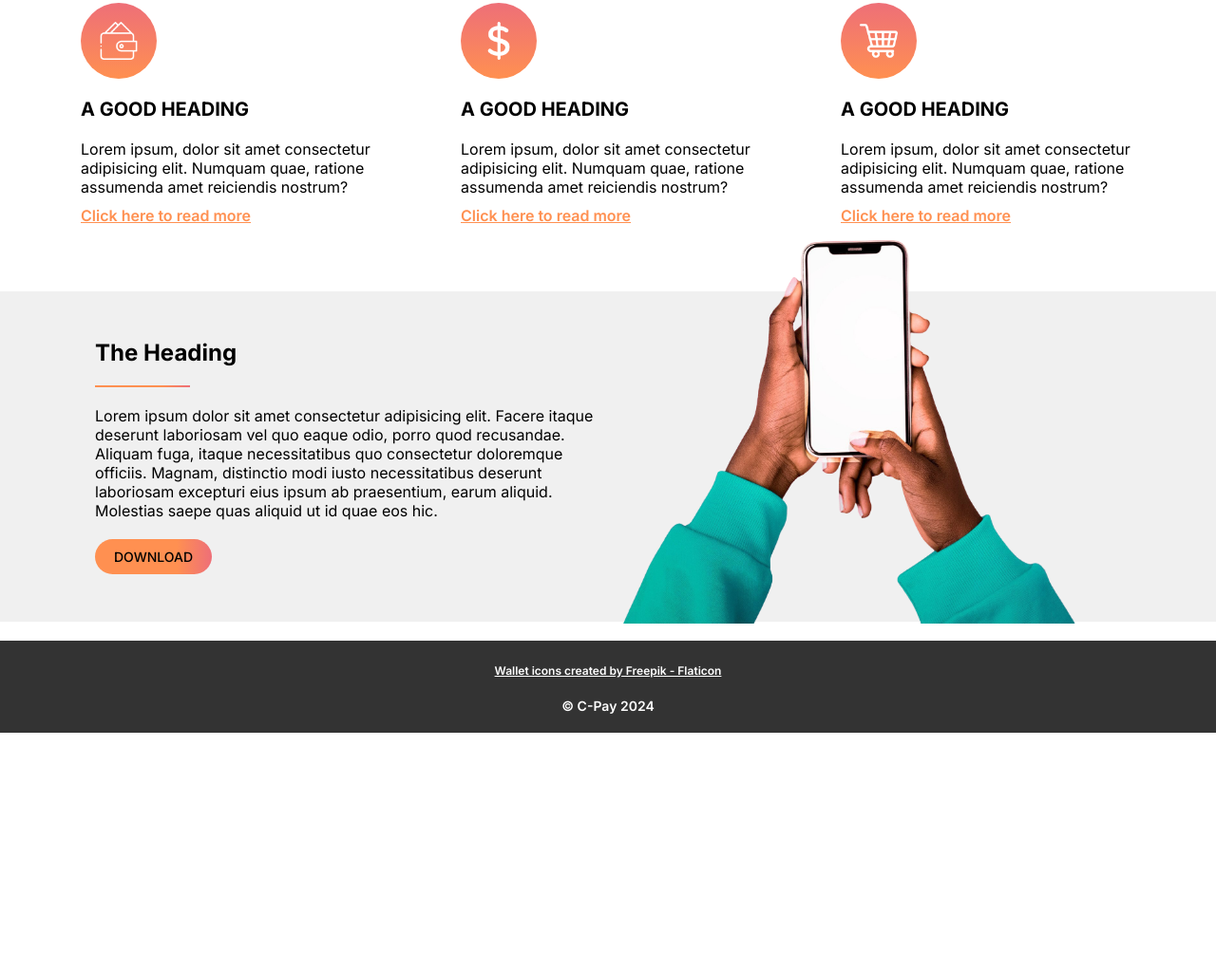
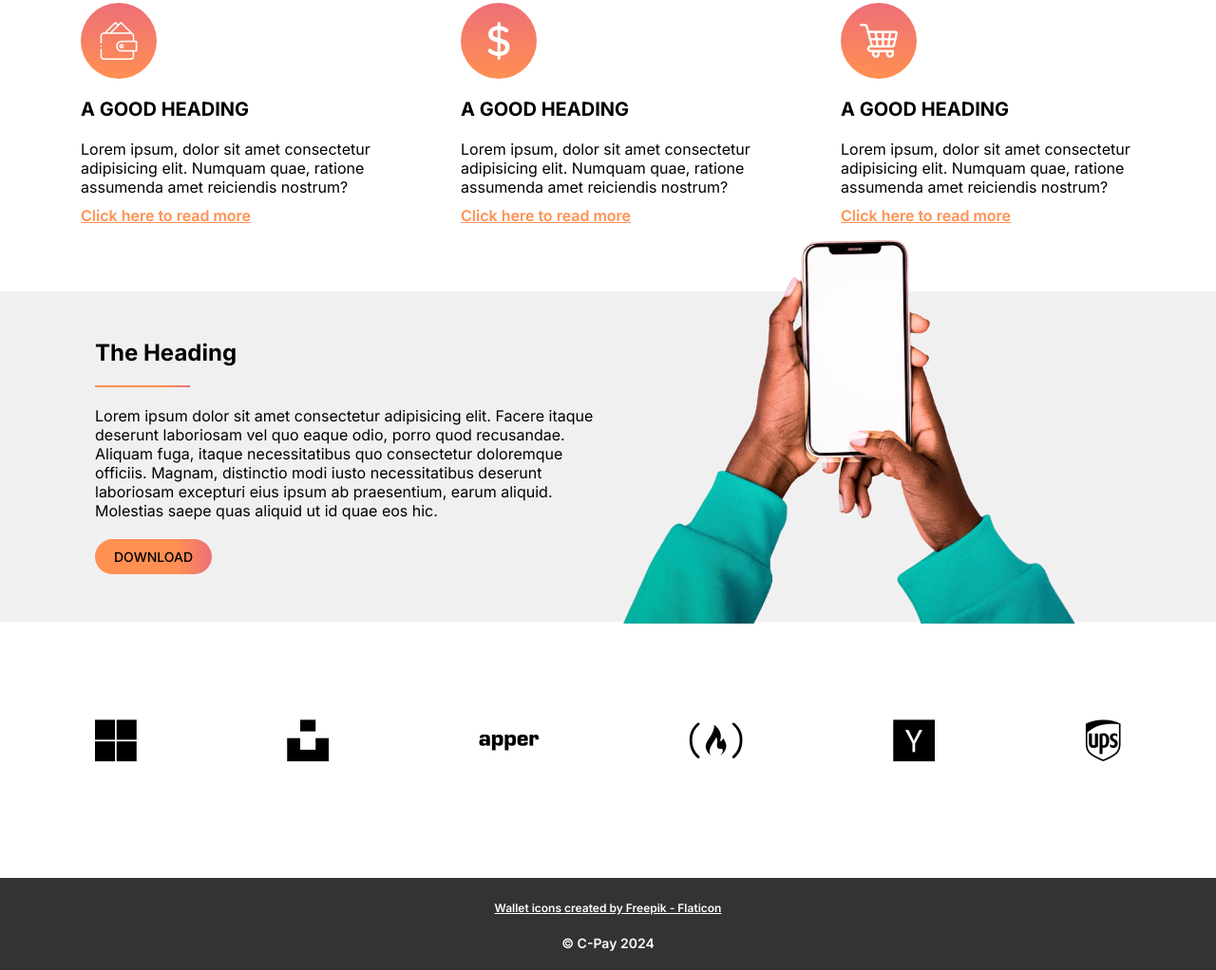
Before and after one commit to The-Accolade/modern-landing-page, a plain HTML site: page index.html in a window 1280 px wide. Shown: the part 867-1889 px from the top of the page at 95% size. Before the commit the page ends 1639 px from the top, so only its background shows below. Drawn offline with Linux system fonts and the light colour scheme.

Commit message:
Sponsors section added

```diff
--- a/index.html
+++ b/index.html
@@ -3,6 +3,7 @@
   <head>
     <title>CPAY | Home</title>
     <link rel="stylesheet" href="styles.css" />
+    <link rel="stylesheet" href="https://cdnjs.cloudflare.com/ajax/libs/font-awesome/6.6.0/css/all.min.css" integrity="sha512-Kc323vGBEqzTmouAECnVceyQqyqdsSiqLQISBL29aUW4U/M7pSPA/gEUZQqv1cwx4OnYxTxve5UMg5GT6L4JJg==" crossorigin="anonymous" referrerpolicy="no-referrer" />
   </head>
   <body>
     <header>
@@ -71,6 +72,16 @@
         <img src="./images/person-holding-mobile-phone.png" />
       </div>
     </section>
+    <section class="sponsors">
+      <div class="container">
+        <a hfref="#"><i class="fa-brands fa-microsoft"></i></a>
+        <a hfref="#"><i class="fa-brands fa-unsplash"></i></a>
+        <a hfref="#"><i class="fa-brands fa-apper"></i></a>
+        <a hfref="#"><i class="fa-brands fa-free-code-camp"></i></a>
+        <a hfref="#"><i class="fa-brands fa-y-combinator"></i></a>
+        <a hfref="#"><i class="fa-brands fa-ups"></i></a>
+      </div>
+    </section>
   </body>
   <footer class="footer">
     <a href="https://www.flaticon.com/free-icons/wallet" title="wallet icons"
--- a/styles.css
+++ b/styles.css
@@ -247,6 +247,28 @@ header {
     right: -50px;
 }
 
+.sponsors {
+    padding: 100px;
+}
+
+.sponsors .container {
+    display: flex;
+    justify-content: space-between;
+}
+
+.sponsors .container a {
+    cursor: pointer;
+    transition: var(--transition-one);
+}
+
+.sponsors .container a:hover {
+    transform: scale(1.5);
+}
+
+.sponsors .container i {
+    font-size: 50px;
+}
+
 
 .footer {
     /* height: 100px; */
```
